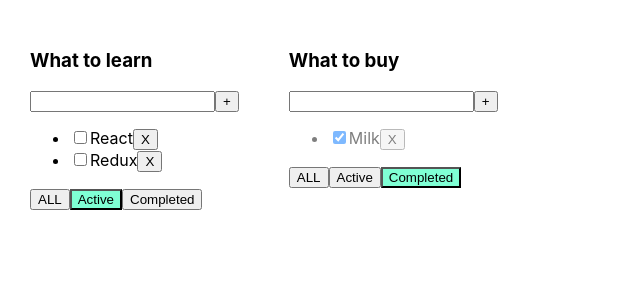
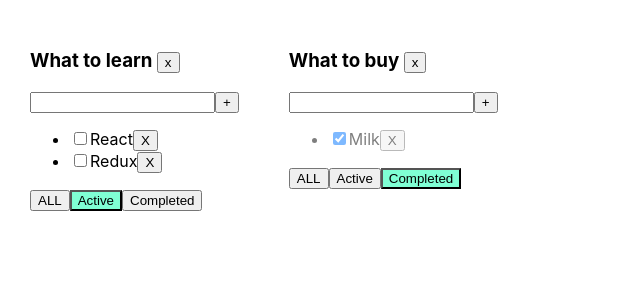
Before and after one commit to jagazed/todolist, a React (Create React App) app in the folder todolist/: page / in a window 1280 px wide. Shown: the top 300 px of the page, without its empty margins (0-640 px from the left). Built offline with nearby package versions, Linux system fonts and the light colour scheme.

Commit message:
change todolist

```diff
--- a/todolist/src/App.tsx
+++ b/todolist/src/App.tsx
@@ -23,7 +23,7 @@
         let tasks = tasksObj[todolistId];
         let filteredTasks = tasks.filter(t => t.id !== id);
         tasksObj[todolistId] = filteredTasks;
-        settasks({...tasksObj});
+        setTasks({...tasksObj});
     }
 
     function addTask(title: string, todolistId: string) {
@@ -31,7 +31,7 @@
         let tasks = tasksObj[todolistId];
         let newTasks = [newTask, ...tasks];
         tasksObj[todolistId] = newTasks;
-        settasks({...tasksObj});
+        setTasks({...tasksObj});
     }
 
     function changeStatus(taskId: string, isDone: boolean, todolistId: string) {
@@ -39,7 +39,7 @@
         let task = tasks.find(t => t.id === taskId);
         if (task) {
             task.isDone = isDone;
-            settasks({...tasksObj});
+            setTasks({...tasksObj});
         }
     }
 
@@ -59,7 +59,14 @@
         {id: todolistId2, title: "What to buy", filter: "completed"}
     ])
 
-    let [tasksObj, settasks] = useState({
+    let removeTodolist = (todolistId: string) => {
+        let filteredTodolist = todolists.filter(tl => tl.id !== todolistId)
+        setTodolists(filteredTodolist);
+        delete tasksObj[todolistId]; //функция react для удаления массива
+        setTasks({...tasksObj})
+    }
+
+    let [tasksObj, setTasks] = useState({
         [todolistId1]: [
             {id: v1(), title: "CSS", isDone: true},
             {id: v1(), title: "JS", isDone: true},
@@ -95,6 +102,7 @@
                         addTask={addTask}
                         changeTaskStatus={changeStatus}
                         filter={tl.filter}
+                        removeTodolist={removeTodolist}
                     />
                 })
             }
--- a/todolist/src/Todolist.tsx
+++ b/todolist/src/Todolist.tsx
@@ -17,6 +17,7 @@
     addTask: (title: string, todotislId: string) => void
     changeTaskStatus: (taskId: string, isDone: boolean, todotislId: string) => void
     filter: FilterValuesType
+    removeTodolist: (todolistId: string) => void
 }
 export function Todolist(props: PropsType) {
     const [newTaskTitle, setNewTaskTitle] = useState("");
@@ -45,9 +46,12 @@
     const onActiveClickHandler = () => props.changeFilter("active", props.id);
     const onCompletedClickHandler = () => props.changeFilter("completed", props.id);
 
+    const removeTodolist = () => {
+        props.removeTodolist(props.id);
+    }
     return (
         <div>
-            <h3>{props.title}</h3>
+            <h3>{props.title} <button onClick={removeTodolist}>x</button></h3>
             <div>
                 <input value={newTaskTitle}
                        onChange={onNewTitleChangeHandler}
```
